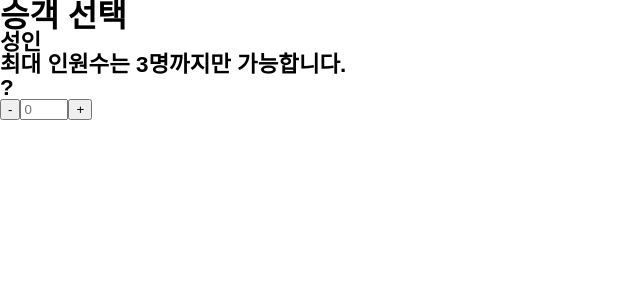
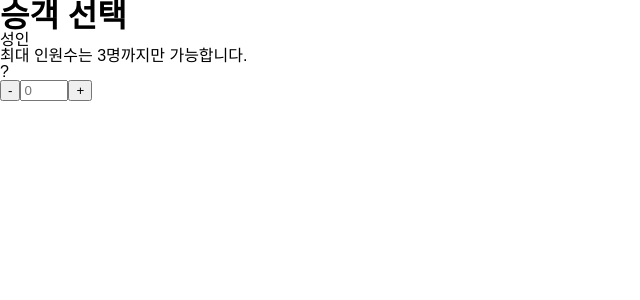
Before and after one commit to woowacourse/a11y-airline, a React app: page / in a window 1280 px wide. Shown: the top 300 px of the page, without its empty margins (0-640 px from the left). Built offline with nearby package versions, Linux system fonts and the light colour scheme; a web font is replaced by a local one.

Commit message:
config : 입력란 Label 수정

```diff
--- a/src/pages/PeopleCount/index.tsx
+++ b/src/pages/PeopleCount/index.tsx
@@ -14,12 +14,12 @@ function PeopleCount() {
     <section className={styles.pagePeopleCount}>
       <h1 className={styles.title}>승객 선택</h1>
 
-      <h4 className={styles.label}>
+      <label className={styles.label}>
         성인
         <ToolTip text="최대 인원수는 3명까지만 가능합니다." align="right">
           <div className={styles.tip}>?</div>
         </ToolTip>
-      </h4>
+      </label>
 
       <Counter
         min={0}
--- a/src/pages/PeopleCount/styles.module.scss
+++ b/src/pages/PeopleCount/styles.module.scss
@@ -18,6 +18,8 @@
   .label {
     display: flex;
     flex-direction: row;
+    font-size: 1.25rem;
+    font-weight: bold;
     gap: 0.5rem;
 
     .tip {
```
